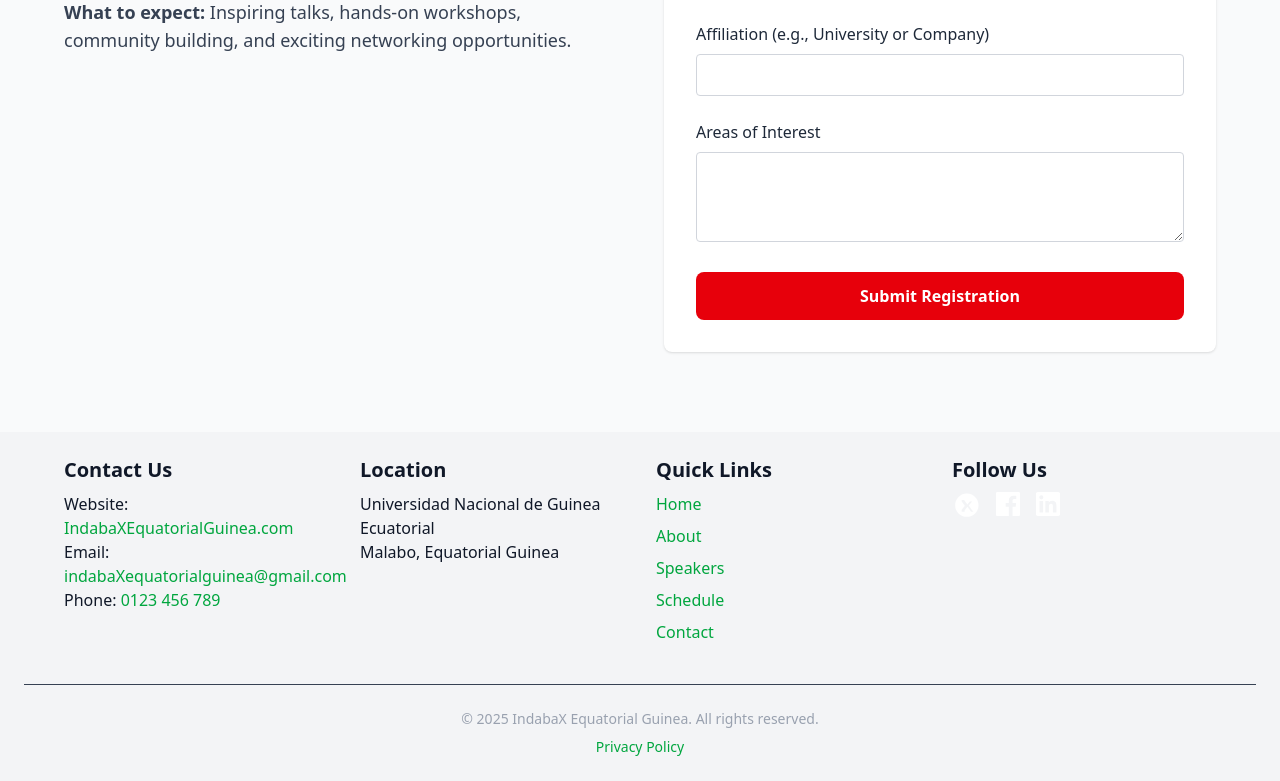
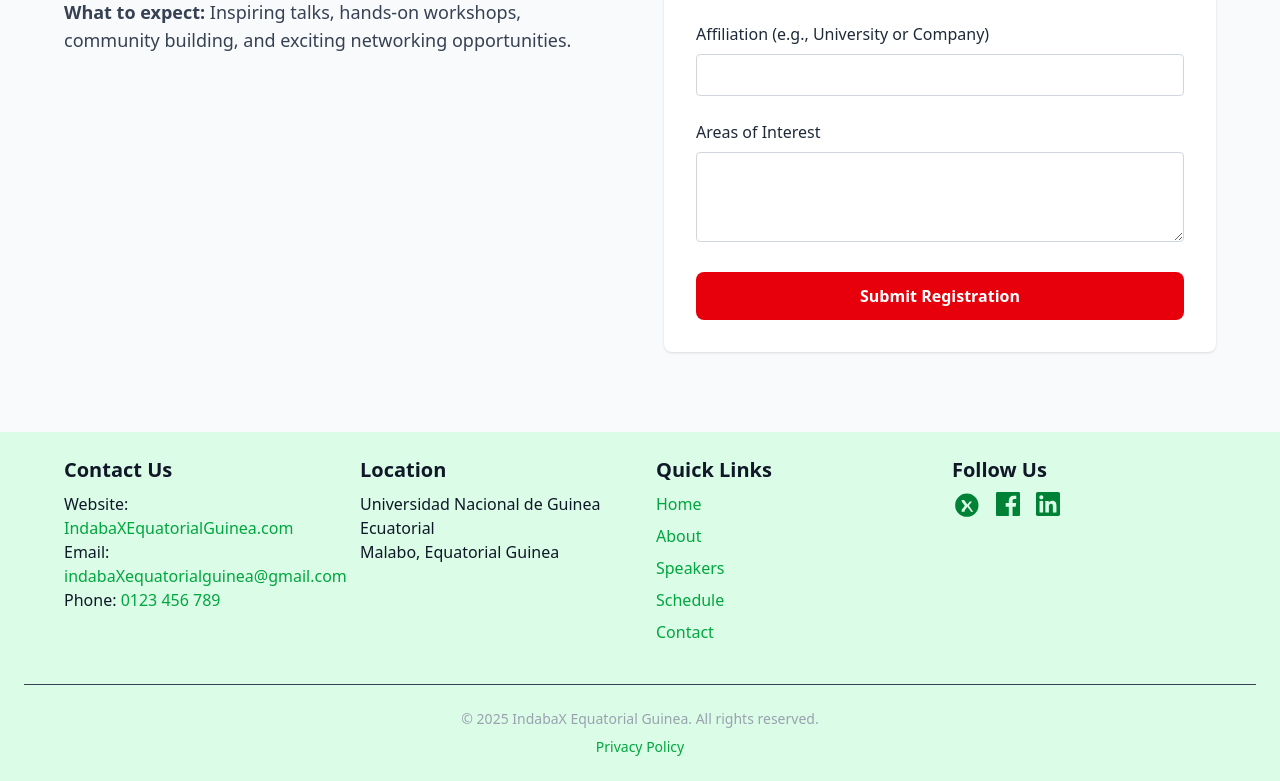
Before and after one commit to NeoPhetoane/IndabaX_Equatorial_Guinea, a React (Vite) app: page /registration in a window 1280 px wide. Shown: the part 694-1475 px from the top of the page. Built offline with nearby package versions, Linux system fonts and the light colour scheme.

Commit message:
Footer color changed to green for visibility. And hero section decreased for picture visibility.

```diff
--- a/src/components/Footer.jsx
+++ b/src/components/Footer.jsx
@@ -3,7 +3,7 @@ import { Link } from "react-router-dom";
 export default function Footer() {
   const linkClass = "text-green-600 hover:underline";
   return (
-    <footer className="bg-gray-100 text-gray-900 py-6 px-6">
+    <footer className="bg-green-100 text-gray-900 py-6 px-6">
       <div className="max-w-6xl mx-auto grid grid-cols-1 md:grid-cols-4 gap-8 text-center md:text-left">
         {/* Contact Info */}
         <div>
@@ -79,7 +79,7 @@ export default function Footer() {
               target="_blank"
               rel="noopener noreferrer"
               aria-label="X"
-              className="text-white hover:text-blue-400 transition"
+              className="text-green-700 hover:text-green-600 transition"
             >
               <svg
                 xmlns="http://www.w3.org/2000/svg"
@@ -96,7 +96,7 @@ export default function Footer() {
               target="_blank"
               rel="noopener noreferrer"
               aria-label="Facebook"
-              className="text-white hover:text-blue-600 transition"
+              className="text-green-700 hover:text-green-600 transition"
             >
               <svg
                 xmlns="http://www.w3.org/2000/svg"
@@ -113,7 +113,7 @@ export default function Footer() {
               target="_blank"
               rel="noopener noreferrer"
               aria-label="LinkedIn"
-              className="text-white hover:text-blue-500 transition"
+              className="text-green-700 hover:text-green-600 transition"
             >
               <svg
                 xmlns="http://www.w3.org/2000/svg"
--- a/src/pages/Home.jsx
+++ b/src/pages/Home.jsx
@@ -74,7 +74,7 @@ export default function Home() {
     <main className="font-sans text-gray-800 ">
       {/* Hero Section */}
       <section
-        className="relative bg-cover bg-center text-white text-center py-75 px-4 sm:px-8 md:px-20"
+        className="relative bg-cover bg-center text-white text-center py-65 px-4 sm:px-8 md:px-20"
         style={{ backgroundImage: "url('/hero1.jpg')" }}
       >
         <div className="absolute inset-0 bg-black/60"></div>
```
